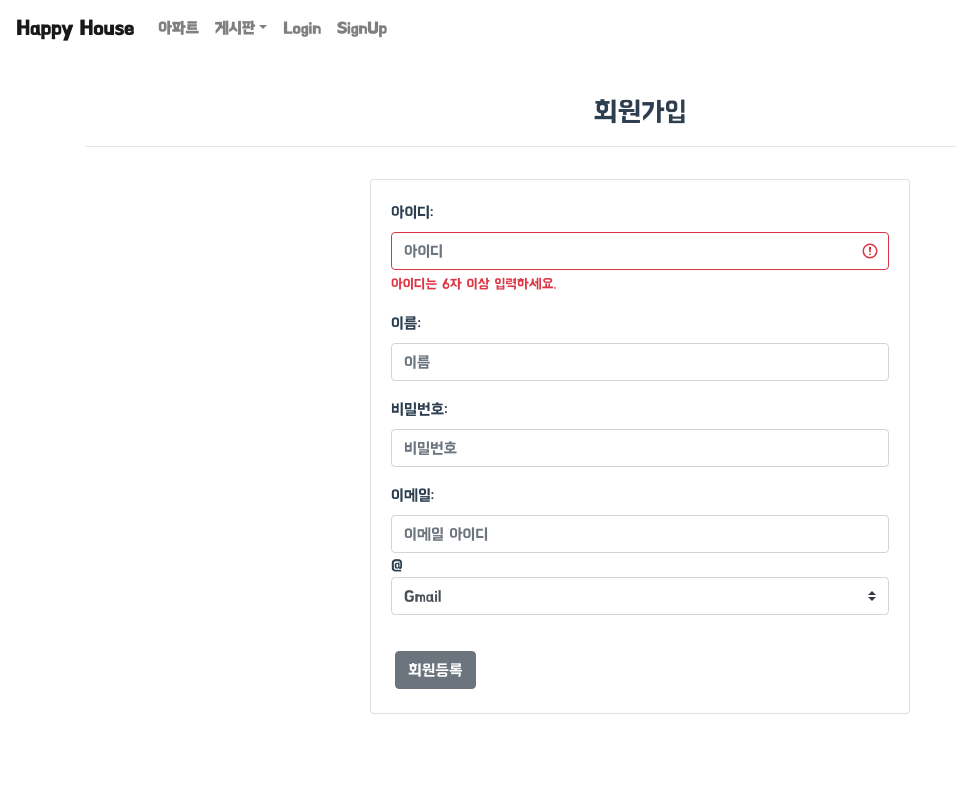
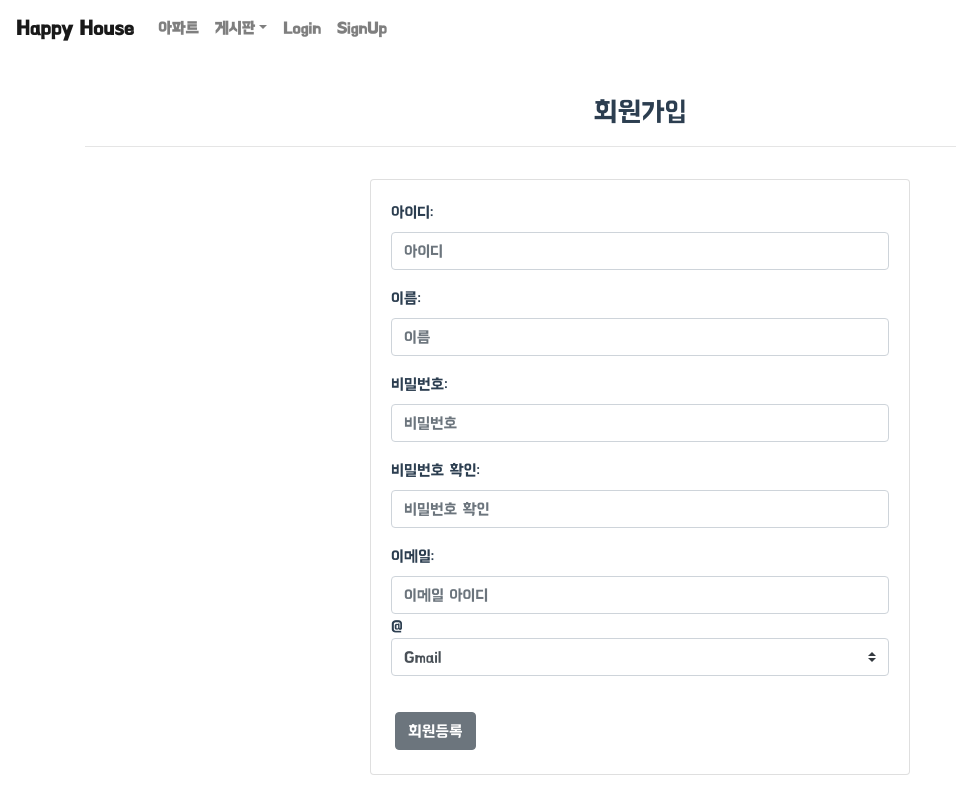
Before and after one commit to wonseokLee97/Where_Is_My_Home, a Vue app: page /signup in a window 1280 px wide. Shown: the whole page, without its empty margins (0-956 px from the left). Built offline with nearby package versions, Linux system fonts and the light colour scheme; no server answers; what vuebar would draw is missing.

Commit message:
userValidation

```diff
--- a/src/api/member.js
+++ b/src/api/member.js
@@ -7,7 +7,7 @@ async function login(user, success, fail) {
 }
 
 async function idCheck(userId, success, fail) {
-  await api.post(`/user/idcheck?userId=${userId}`).then(success).catch(fail);
+  await api.get(`/user/idcheck?userId=${userId}`).then(success).catch(fail);
 }
 
 async function findById(userid, success, fail) {
--- a/src/components/user/UserSignup.vue
+++ b/src/components/user/UserSignup.vue
@@ -24,13 +24,17 @@
                 ref="userid"
                 v-model="user.userId"
                 :state="idState"
-                aria-describedby="input-live-help input-live-feedback"
+                aria-describedby="input-live-idValidate input-live-feedback"
                 required
                 placeholder="아이디"
                 trim
               ></b-form-input>
 
-              <b-form-invalid-feedback id="input-live-feedback">
+              <b-form-invalid-feedback v-if="this.ready" id="input-live-feedback">
+                중복아이디 입니다!
+              </b-form-invalid-feedback>
+
+              <b-form-invalid-feedback v-else id="input-live-idValidate">
                 아이디는 6자 이상 입력하세요.
               </b-form-invalid-feedback>
             </b-form-group>
@@ -42,20 +46,39 @@
                 v-model="user.userName"
                 required
                 placeholder="이름"
-                @keyup.enter="confirm"
+                @keyup.enter="onChange"
               />
             </b-form-group>
             <b-form-group label="비밀번호:" label-for="userpwd">
               <b-form-input
-                type="text"
+                type="password"
                 id="userpwd"
                 ref="userpwd"
                 v-model="user.userPwd"
                 required
                 placeholder="비밀번호"
-                @keyup.enter="confirm"
+                trim
+                @keyup.enter="onChange"
               />
             </b-form-group>
+            <b-form-group label="비밀번호 확인:" label-for="userpwd">
+              <b-form-input
+                id="userPwdCheck"
+                ref="userPwdCheck"
+                v-model="user.userPwdCheck"
+                :state="pwState"
+                aria-describedby="input-live-help input-live-feedback"
+                required
+                placeholder="비밀번호 확인"
+                trim
+                @keyup.enter="onChange"
+              />
+
+              <b-form-invalid-feedback id="input-live-feedback">
+                비밀번호가 일치하지 않습니다!
+              </b-form-invalid-feedback>
+            </b-form-group>
+
             <b-form-group label="이메일:" label-for="emailid">
               <b-form-input
                 type="text"
@@ -64,7 +87,7 @@
                 v-model="user.emailId"
                 required
                 placeholder="이메일 아이디"
-                @keyup.enter="confirm"
+                @keyup.enter="onChange"
               />
               <span>@</span>
               <b-form-select v-model="user.emailDomain" @change="onChange($event)" class="mb-3">
@@ -84,7 +107,7 @@
 </template>
 
 <script>
-import { mapActions } from "vuex";
+import { mapActions, mapState } from "vuex";
 const memberStore = "memberStore";
 
 export default {
@@ -92,10 +115,13 @@ export default {
     return {
       check: {
         idCheck: false,
+        ready: false,
+        pwCheck: false,
       },
       user: {
         userId: "",
         userPwd: null,
+        userPwdCheck: null,
         userName: null,
         emailId: null,
         emailDomain: "gmail.com",
@@ -105,30 +131,81 @@ export default {
   },
 
   methods: {
-    ...mapActions(memberStore, ["registUser"]),
+    ...mapActions(memberStore, ["registUser", "idCheck"]),
     onChange(event) {
       console.log("==" + event + "==");
     },
     doRegist(event) {
       event.preventDefault();
-      this.registUser(this.user);
-      // console.log(this.user);
-      // this.registUser(this.user);
+
+      if (this.user.userId.length < 6) {
+        alert("아이디 형식이 올바르지 않습니다!");
+      } else if (!this.isValidId) {
+        alert("아이디가 중복입니다!");
+      } else if (!this.pwCheck) {
+        alert("비밀번호 확인이 올바르지 않습니다!");
+      } else {
+        this.registUser(this.user);
+      }
+    },
+    onReady() {
+      this.ready = true;
+    },
+    notReady() {
+      this.ready = false;
+    },
+    doValidate() {
+      this.idCheck(this.user.userId);
+    },
+    pwOnReady() {
+      this.pwCheck = true;
+    },
+    pwNotReady() {
+      this.pwCheck = false;
     },
   },
 
   computed: {
+    ...mapState(memberStore, ["isValidId"]),
+
     idState() {
-      return this.user.userId.length >= 6 ? true : false;
-      // if (this.user.userId == "") {
-      //     return null;
-      // } else if (this.user.userId.length >= 6){
-      //     return true;
-      // } else {
-      //     return false;
-      // }
+      if (this.user.userId.length >= 6) {
+        // validation 준비완료
+        this.onReady();
+        // 1. idCheck 실행
+        this.doValidate();
+
+        // 2. 중복 아이디가 없다면?
+        if (this.isValidId) {
+          return true;
+        } else {
+          return false;
+        }
+      } else if (this.user.userId.length == 0) {
+        this.notReady();
+        return null;
+      } else {
+        this.notReady();
+        return false;
+      }
+    },
+
+    pwState() {
+      if (this.user.userPwdCheck == null) {
+        console.log("비밀번호가 비었음!");
+        return null;
+      }
+      if (this.user.userPwd === this.user.userPwdCheck) {
+        this.pwOnReady();
+        return true;
+      } else {
+        this.pwNotReady();
+        return false;
+      }
     },
   },
+
+  watch: {},
 };
 //
 </script>
```
